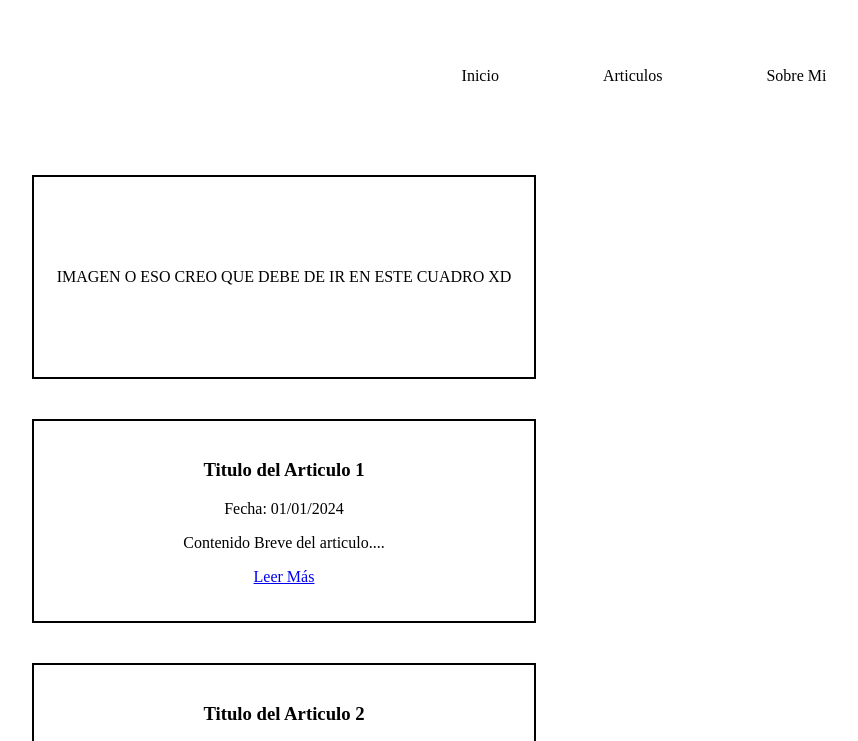
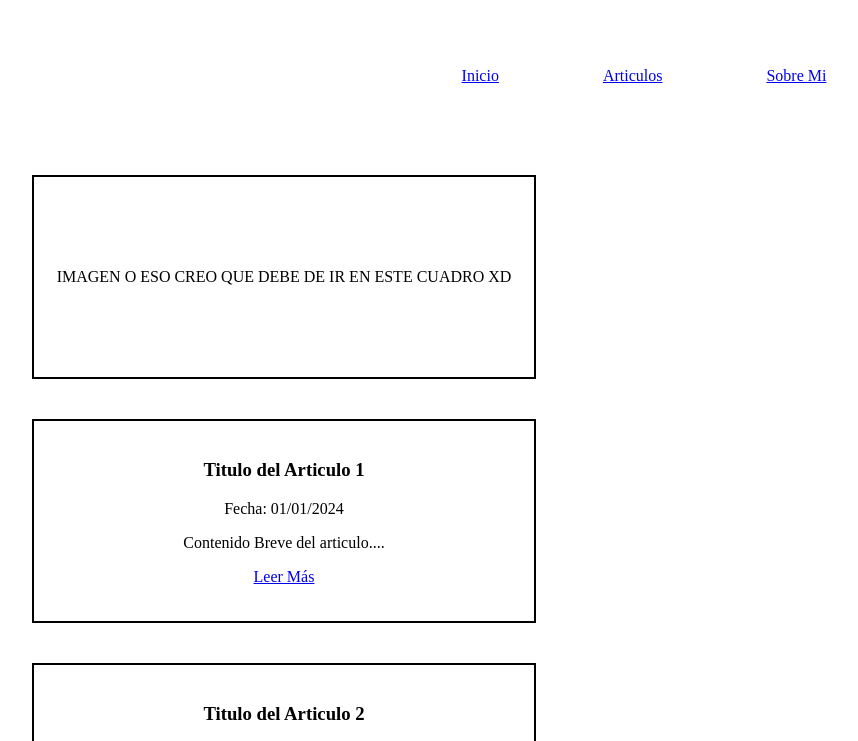
Before and after one commit to Breyner794/Taller_CSS, a plain HTML site: page index.html in a window 1280 px wide. Shown: the part 50-791 px from the top of the page, without its empty margins (16-874 px from the left). Drawn offline with Linux system fonts and the light colour scheme.

Commit message:
Changes in list
Cambio en la lineas 15 hasta la 17 para cambio que sean un link

```diff
--- a/index.html
+++ b/index.html
@@ -12,9 +12,9 @@
         <nav>
             <h1 class="titulo">My Blog</h1>
             <ul class="nav_opcion">
-                <li>Inicio</li>
-                <li>Articulos</li>
-                <li>Sobre Mi</li>
+                <li><a href="#">Inicio</a></li>
+                <li><a href="#">Articulos</a></li>
+                <li><a href="#">Sobre Mi</a></li>
             </ul>
            </nav>
     </header>
```
